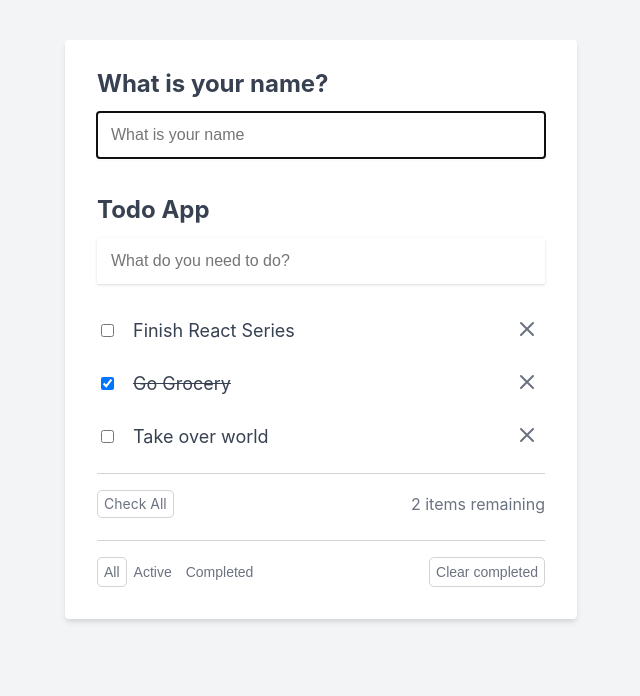
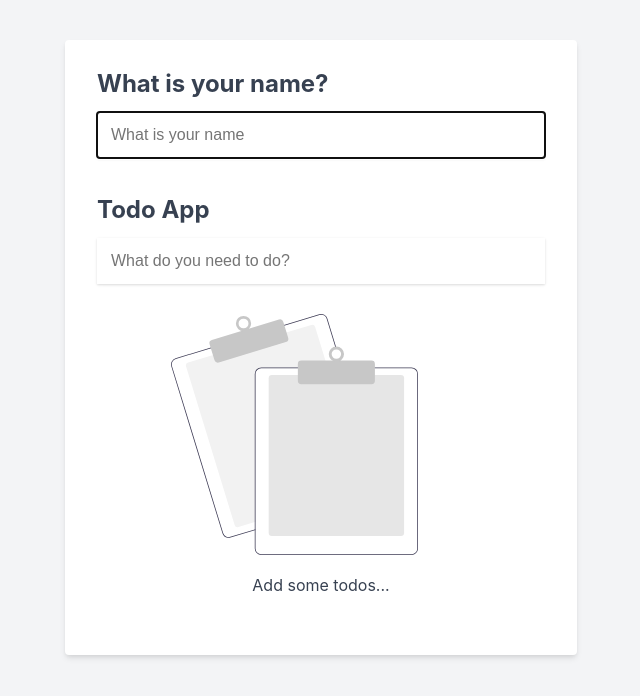
Before and after one commit to khinmayoo/demo-react, a React (Create React App) app: page / in a window 1280 px wide. Shown: the top 696 px of the page, without its empty margins (319-959 px from the left). Built offline with nearby package versions, Linux system fonts and the light colour scheme.

Commit message:
[Lesson-8] Complete Custom hooks

```diff
--- a/src/App.css
+++ b/src/App.css
@@ -153,3 +153,7 @@ h2 {
 .name-label {
     margin-top: 15px;
 }
+
+.toggles-container {
+  margin: 20px 0;
+}
--- a/src/components/App.jsx
+++ b/src/components/App.jsx
@@ -1,35 +1,39 @@
-import { useEffect, useMemo, useRef, useState } from 'react';
+import { useEffect, useMemo, useRef } from 'react';
 import NoTodos from './NoTodos';
 import TodoForm from './TodoForm';
 import TodoList from './TodoList';
+import useLocalStorage from '../hooks/useLocalStorage';
 import '../reset.css';
 import '../App.css';
 
 function App() {
-    const [name, setName] = useState('');
+    // const [name, setName] = useState('');
+    const [name, setName] = useLocalStorage('name', '');
     const nameInputEl = useRef(null);
-    const [todos, setTodos] = useState([
-        {
-            id: 1,
-            title: 'Finish React Series',
-            isComplete: false,
-            isEditing: false,
-        },
-        {
-            id: 2,
-            title: 'Go Grocery',
-            isComplete: true,
-            isEditing: false,
-        },
-        {
-            id: 3,
-            title: 'Take over world',
-            isComplete: false,
-            isEditing: false,
-        },
-    ]);
+    const [todos, setTodos] = useLocalStorage('todos', []);
+    // const [todos, setTodos] = useState([
+    //     {
+    //         id: 1,
+    //         title: 'Finish React Series',
+    //         isComplete: false,
+    //         isEditing: false,
+    //     },
+    //     {
+    //         id: 2,
+    //         title: 'Go Grocery',
+    //         isComplete: true,
+    //         isEditing: false,
+    //     },
+    //     {
+    //         id: 3,
+    //         title: 'Take over world',
+    //         isComplete: false,
+    //         isEditing: false,
+    //     },
+    // ]);
 
-    const [idForTodo, setIdForTodo] = useState(4);
+    //const [idForTodo, setIdForTodo] = useState(4);
+    const [idForTodo, setIdForTodo] = useLocalStorage('idForTodo', 1);
 
     function addTodo(todo) {
         setTodos([
@@ -138,10 +142,17 @@ function App() {
         // console.log('use effect running');
         nameInputEl.current.focus();
 
+        // setName(JSON.parse(localStorage.getItem('name')) ?? '');
+
         return function cleanup() {
             // console.log('cleaning up');
         };
     }, []);
+
+    function handleNameInput(event) {
+        setName(event.target.value);
+        // localStorage.setItem('name', JSON.stringify(event.target.value));
+    }
 
     return (
         <div className="todo-app-container">
@@ -155,7 +166,7 @@ function App() {
                             className="todo-input"
                             placeholder="What is your name"
                             value={name}
-                            onChange={event => setName(event.target.value)}
+                            onChange={handleNameInput}
                         />
                     </form>
                     {name && <p className="name-label">Hello, {name}</p>}
--- a/src/components/TodoList.jsx
+++ b/src/components/TodoList.jsx
@@ -4,6 +4,7 @@ import TodoItemsRemaining from './TodoItemsRemaining';
 import TodoClearCompleted from './TodoClearCompleted';
 import TodoCompleteAllTodos from './TodoCompleteAllTodos';
 import TodoFilters from './TodoFilters';
+import useToggle from '../hooks/useToggle';
 
 TodoList.propTypes = {
     todos: PropTypes.array.isRequired,
@@ -19,6 +20,8 @@ TodoList.propTypes = {
 };
 
 function TodoList(props) {
+    const [isFeaturesOneVisible, setFeaturesOneVisible] = useToggle();
+    const [isFeaturesTwoVisible, setFeaturesTwoVisible] = useToggle(false);
     const [filter, setFilter] = useState('all');
     return (
         <>
@@ -80,12 +83,24 @@ function TodoList(props) {
                 ))}
             </ul>
 
+            <div className="toggles-container">
+                <button onClick={setFeaturesOneVisible} className="button">
+                    Features One Toggle
+                </button>
+                <button onClick={setFeaturesTwoVisible} className="button">
+                    Features Two Toggle
+                </button>
+            </div>
+
+            {isFeaturesOneVisible && (
             <div className="check-all-container">
                 <TodoCompleteAllTodos completeAllTodos={props.completeAllTodos} />
 
                 <TodoItemsRemaining remaining={props.remaining} />
             </div>
+            )}
 
+            {isFeaturesTwoVisible && (
             <div className="other-buttons-container">
                 <TodoFilters
                     todosFiltered={props.todosFiltered}
@@ -96,6 +111,7 @@ function TodoList(props) {
                     <TodoClearCompleted clearCompleted={props.clearCompleted} />
                 </div>
             </div>
+            )}
         </>
     );
 }
--- /dev/null
+++ b/src/hooks/useLocalStorage.js
@@ -0,0 +1,17 @@
+import { useEffect, useState } from 'react';
+
+function useLocalStorage(key, initialValue) {
+    const [value, setValue] = useState(() => {
+        const item = localStorage.getItem(key);
+
+        return item ? JSON.parse(item) : initialValue;
+    });
+
+    useEffect(() => {
+        localStorage.setItem(key, JSON.stringify(value));
+    }, [key, value]);
+
+    return [value, setValue];
+}
+
+export default useLocalStorage;
--- /dev/null
+++ b/src/hooks/useToggle.js
@@ -0,0 +1,13 @@
+import { useState } from 'react';
+
+function useToggle(initialState = true) {
+    const [visible, setVisible] = useState(initialState);
+
+    function toggle() {
+        setVisible(prevVisible => !prevVisible);
+    }
+
+    return [visible, toggle];
+}
+
+export default useToggle;
```
